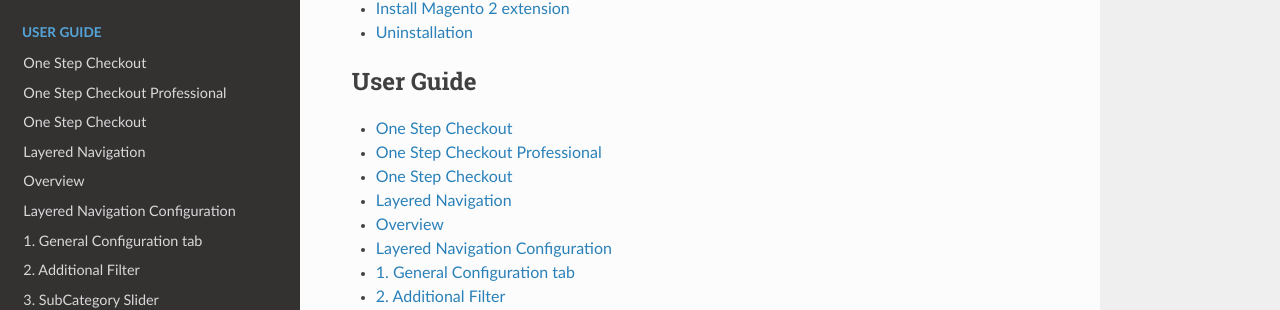
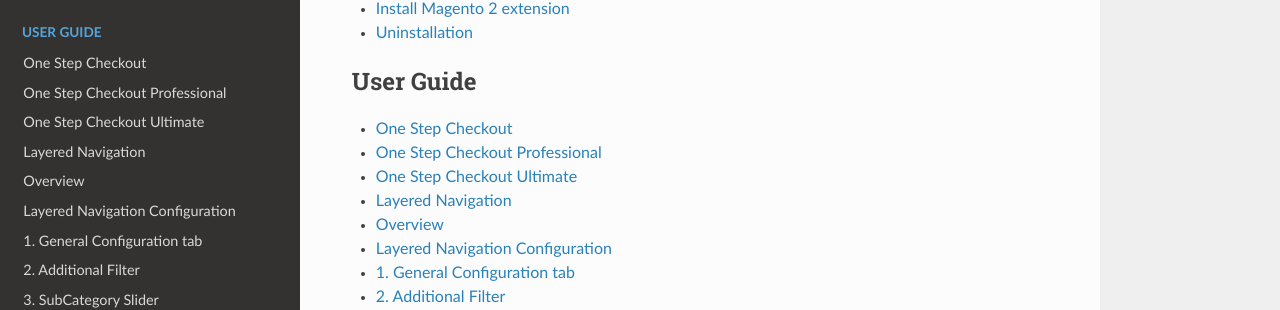
Before and after one commit to magepages/mpdocs, a Sphinx documentation site: the page built from docs/index.rst, in a window 1280 px wide and 900 px high. Shown: the part 211-521 px from the top of the window. Built offline with Sphinx 7.4.7 and the Read the Docs theme 2.0.0, drawn with Linux system fonts in a browser that asks for light colours; pages that are not in the unit, such as notebooks, are missing from menus.

Commit message:
Update index.md

```diff
--- a/docs/one-step-checkout-m2-ultimate/index.md
+++ b/docs/one-step-checkout-m2-ultimate/index.md
@@ -1,4 +1,4 @@
-# One Step Checkout
+# One Step Checkout Ultimate
 
 One Step Checkout extension for Magento 2, developed by Mageplaza, is the best marketing tool that helps you to reduce your store abandonment cart, increase your conversion rate, and totally grow your store revenue. That extension helps customers checkout quickly and conveniently on one page with all six steps. Many outstanding plugins such as Ajax loading, Google address suggestion, Auto-update order information, Apply coupon on the checkout page, and Support multi-payment methods will improve your checkout page and make it more powerful and more effective.
 
```
